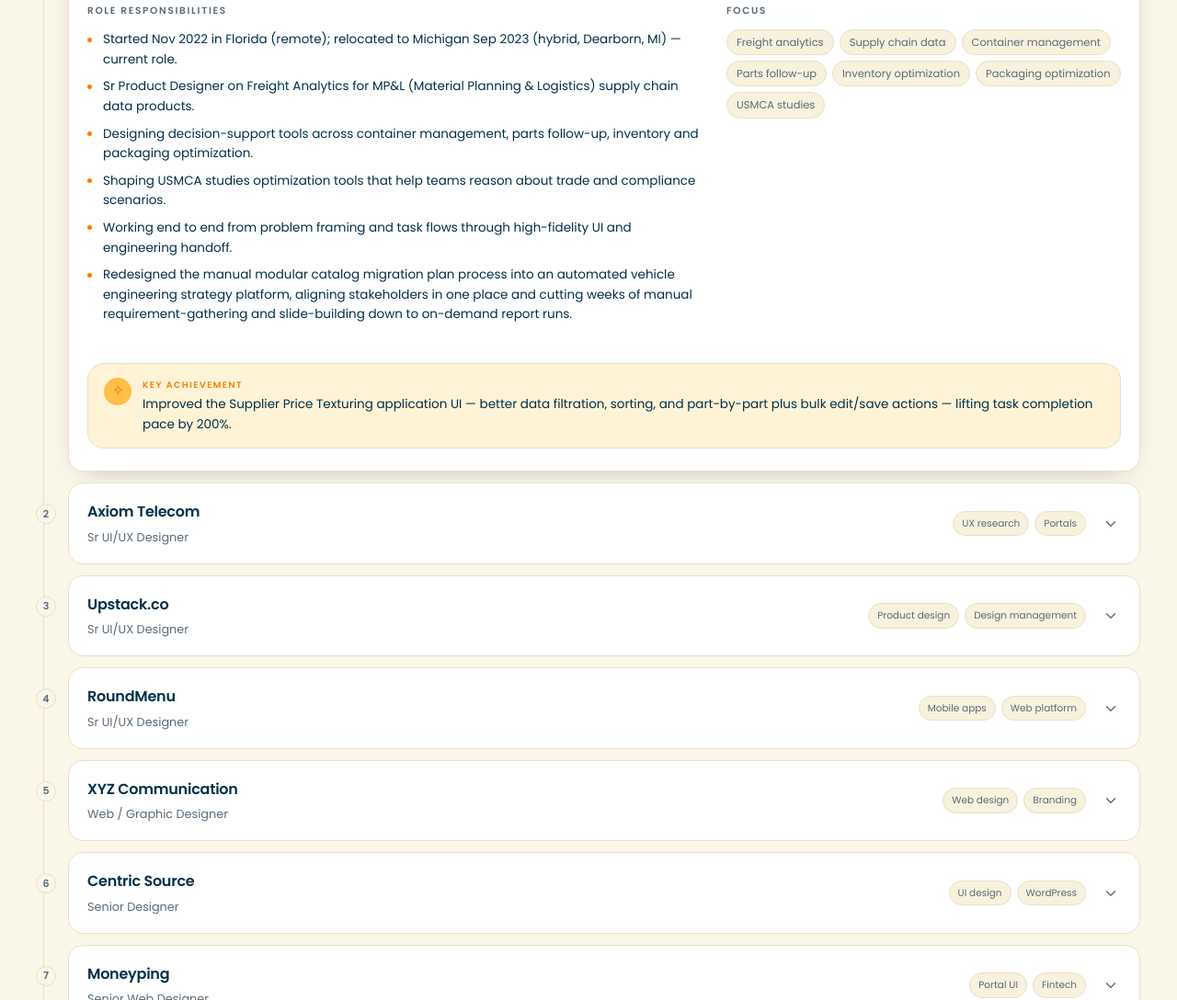
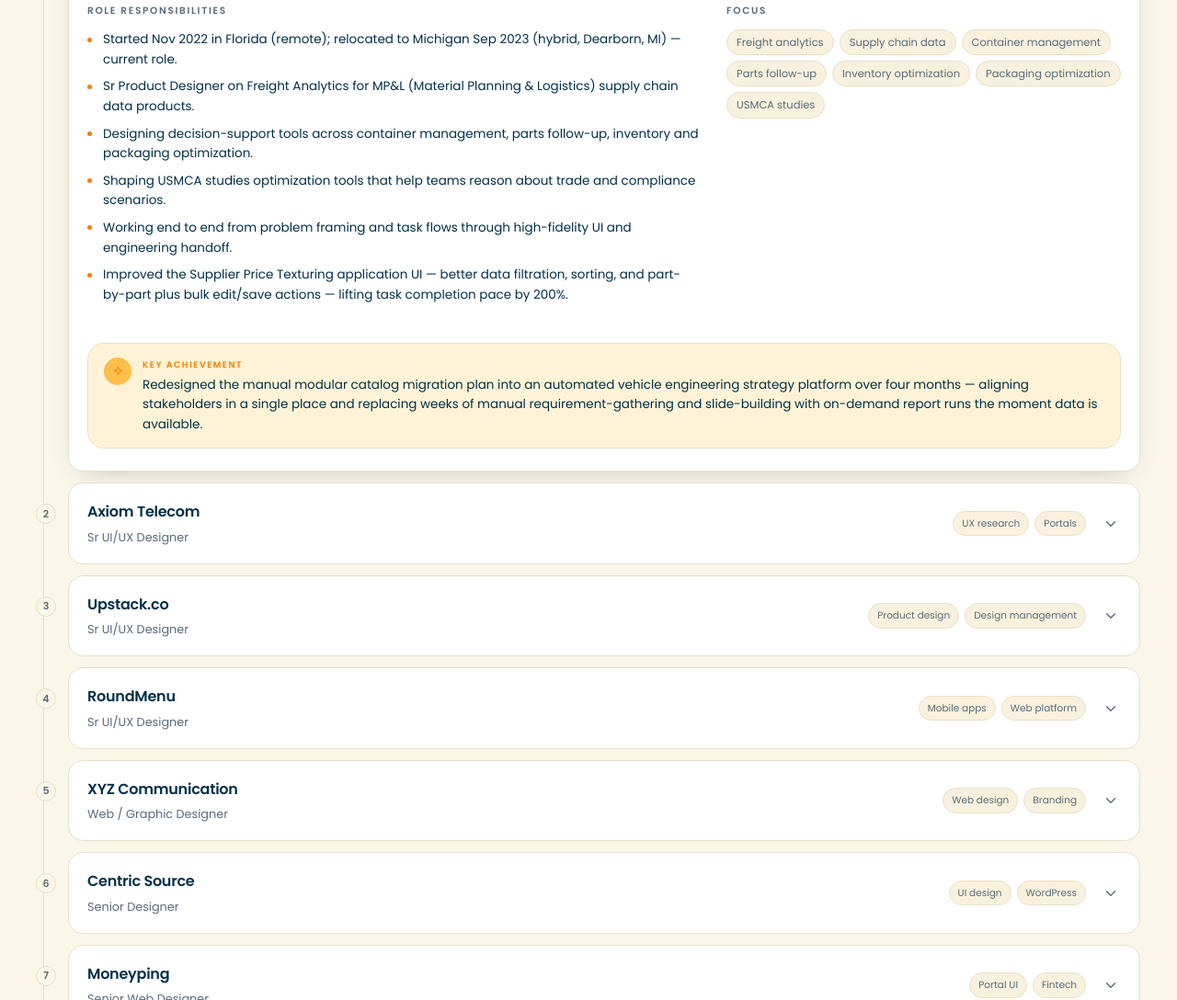
Before and after one commit to AbuzerAD/Web, a plain HTML site: page index.html in a window 1280 px wide. Shown: the part 4394-5482 px from the top of the page at 92% size. Drawn offline with Linux system fonts and the light colour scheme.

Commit message:
Make Ford achievement descriptive (modular catalog migration)

```diff
--- a/index.html
+++ b/index.html
@@ -298,7 +298,7 @@
                     <li>Designing decision-support tools across container management, parts follow-up, inventory and packaging optimization.</li>
                     <li>Shaping USMCA studies optimization tools that help teams reason about trade and compliance scenarios.</li>
                     <li>Working end to end from problem framing and task flows through high-fidelity UI and engineering handoff.</li>
-                     <li>Redesigned the manual modular catalog migration plan process into an automated vehicle engineering strategy platform, aligning stakeholders in one place and cutting weeks of manual requirement-gathering and slide-building down to on-demand report runs.</li>
+                    <li>Improved the Supplier Price Texturing application UI — better data filtration, sorting, and part-by-part plus bulk edit/save actions — lifting task completion pace by 200%.</li>
                   </ul>
                 </div>
                 <div>
@@ -311,8 +311,9 @@
                   </span>
                   <p>
                     <span class="achievement__label">Key achievement</span>
-                    Improved the Supplier Price Texturing application UI — better data filtration, sorting, and part-by-part
-                    plus bulk edit/save actions — lifting task completion pace by 200%.
+                    Redesigned the manual modular catalog migration plan into an automated vehicle engineering strategy
+                    platform over four months — aligning stakeholders in a single place and replacing weeks of manual
+                    requirement-gathering and slide-building with on-demand report runs the moment data is available.
                   </p>
                 </div>
               </div>
```
